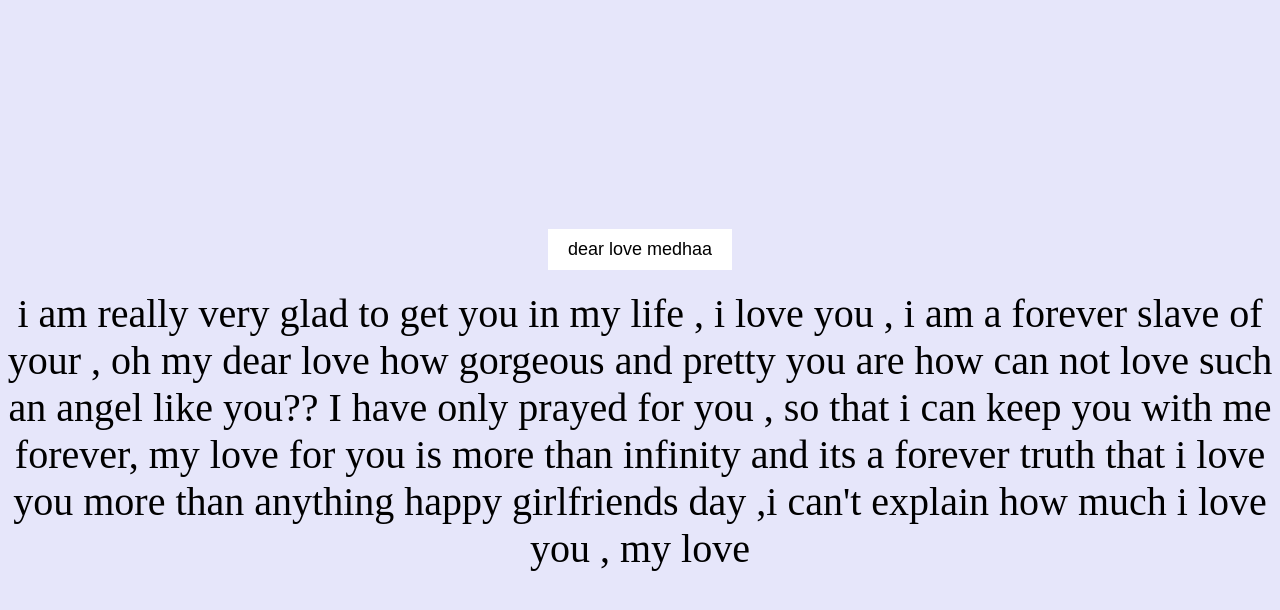
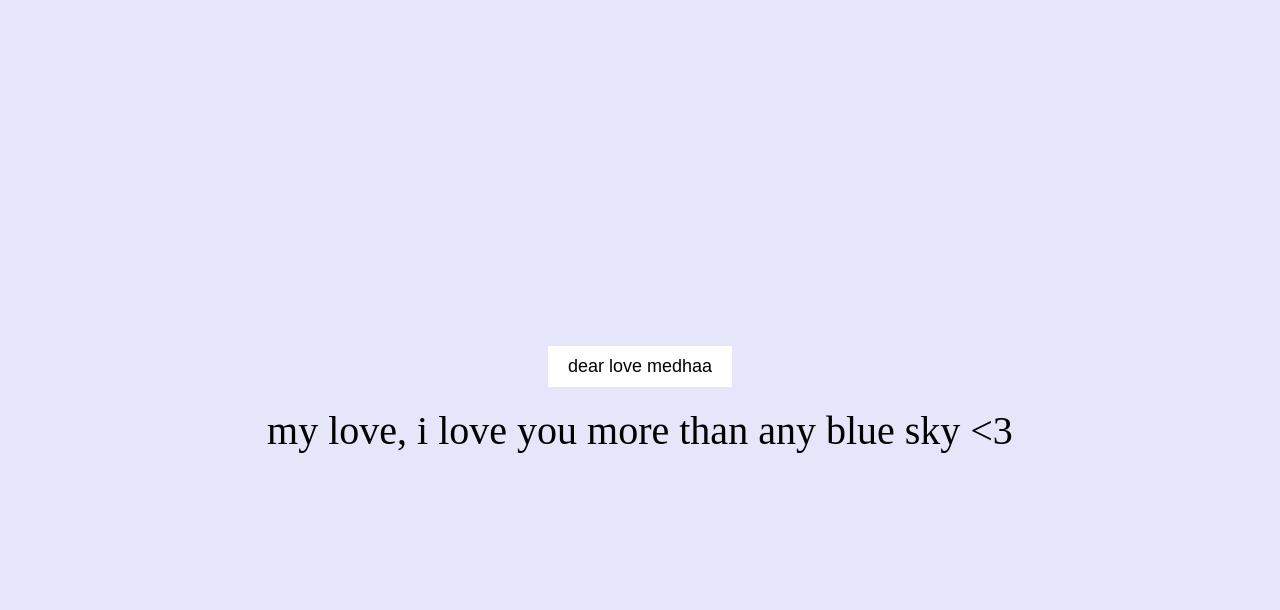
Before and after one commit to tawchipp/website, a plain HTML site: page index.html in a window 1280 px wide. Both pictures are taken after a click on the button "dear love medhaa". Drawn offline with Linux system fonts and the light colour scheme.

Commit message:
Update index.html

```diff
--- a/index.html
+++ b/index.html
@@ -37,7 +37,7 @@
 <body>
   <div class="container">
     <button id="loveButton">dear love medhaa</button>
-    <div id="heartEmoji" class="emoji">i am really very glad to get you in my life , i love you , i am a forever slave of your , oh my dear love how gorgeous and pretty you are how can not love such an angel like you?? I have only prayed for you , so that i can keep you with me forever, my love for you is more than infinity and its a forever truth that i love you more than anything happy girlfriends day ,i can't explain how much i love you , my love </div>
+    <div id="heartEmoji" class="emoji">my love, i love you more than any blue sky <3</div>
   </div>
 
   <script>
```
